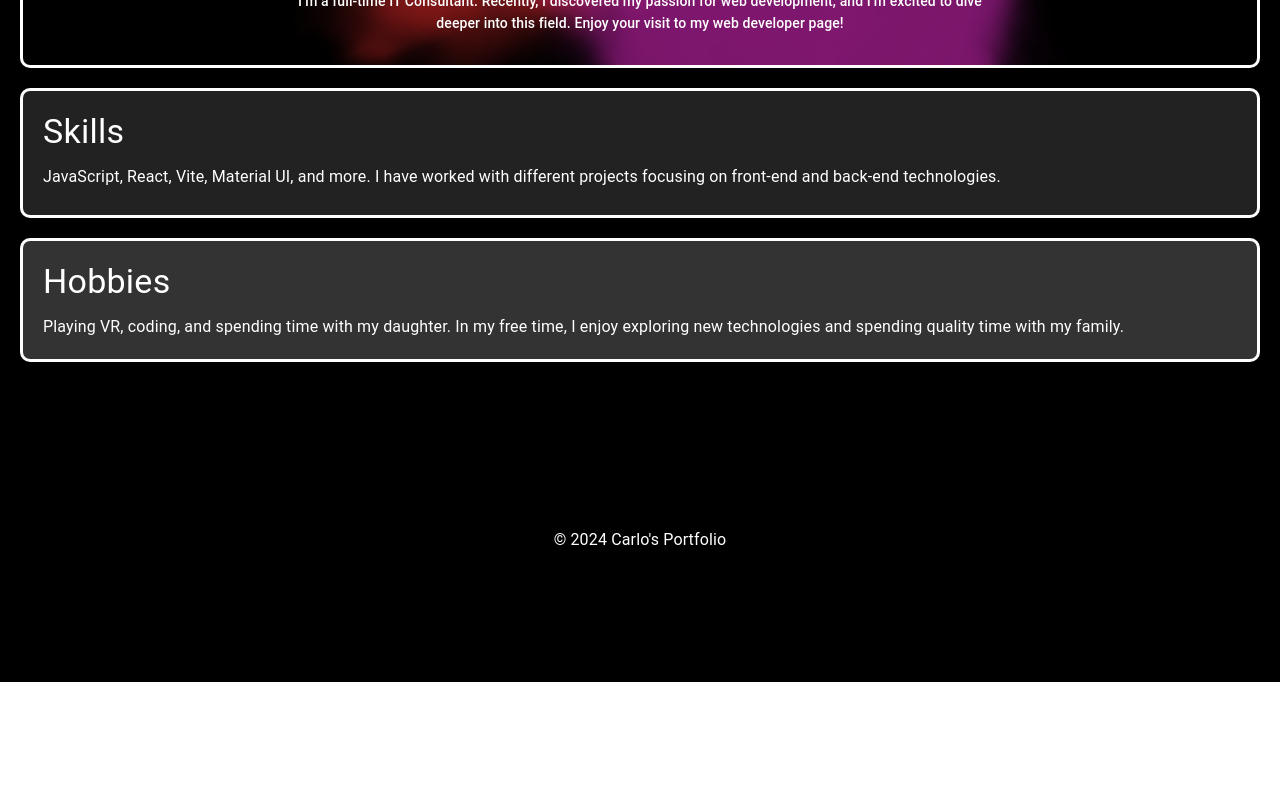
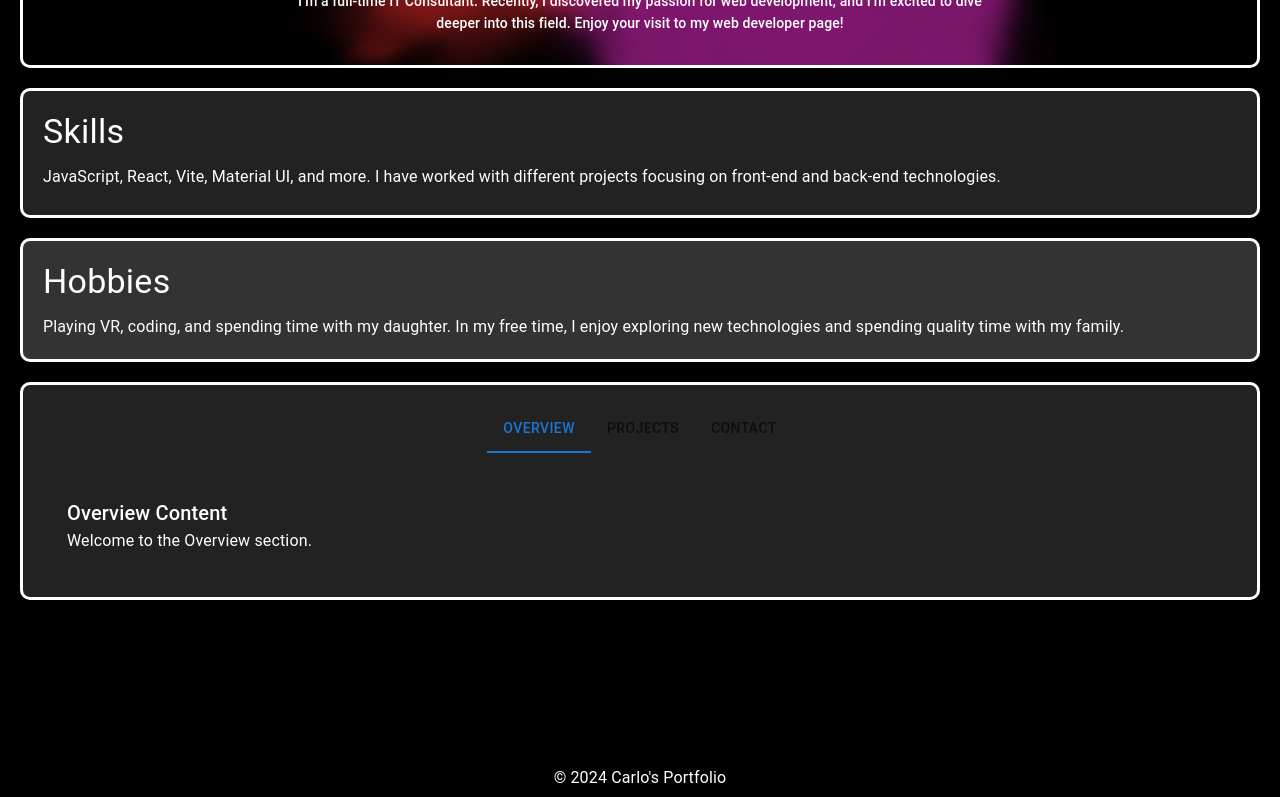
Before and after one commit to carlyn1918/cblportfoliooct24, a React (Vite) app: page / in a window 1280 px wide. Shown: the part 481-1278 px from the top of the page. Before the commit the page ends 1163 px from the top, so only its background shows below. Built offline with nearby package versions, Linux system fonts and the light colour scheme.

Commit message:
added tabs component

```diff
--- /dev/null
+++ b/src/components/MyTabs.jsx
@@ -0,0 +1,73 @@
+import React, { useState } from 'react';
+import { Tabs, Tab, Box, Typography } from '@mui/material';
+
+export default function MyTabs() {
+  const [activeTab, setActiveTab] = useState(0);
+
+  // Handle tab switching
+  const handleTabChange = (event, newValue) => {
+    setActiveTab(newValue);
+  };
+
+  return (
+    <Box sx={{
+        width: "100%",
+        maxWidth: "1800px",
+        border: "3px solid #fff", // White border
+        borderRadius: "10px",
+        padding: "20px",
+        backgroundColor: "#222", // Slightly darker black for contrast
+        color: "#fff", // White text
+        wordWrap: "break-word",
+        boxSizing: "border-box",
+        transition: "all 0.3s ease-in-out",
+      }}>
+      {/* Tabs */}
+      <Tabs
+        value={activeTab}
+        onChange={handleTabChange}
+        centered
+        sx={{ marginBottom: '20px' }}
+      >
+        <Tab label="Overview" />
+        <Tab label="Projects" />
+        <Tab label="Contact" />
+      </Tabs>
+
+      {/* Tab Content */}
+      <TabPanel value={activeTab} index={0}>
+        <Typography variant="h6">Overview Content</Typography>
+        <Typography>Welcome to the Overview section.</Typography>
+      </TabPanel>
+      <TabPanel value={activeTab} index={1}>
+        <Typography variant="h6">Projects Content</Typography>
+        <Typography>Here are some of my recent projects.</Typography>
+      </TabPanel>
+      <TabPanel value={activeTab} index={2}>
+        <Typography variant="h6">Contact Content</Typography>
+        <Typography>Get in touch with me here.</Typography>
+      </TabPanel>
+    </Box>
+  );
+}
+
+// TabPanel Component to render content based on selected tab
+function TabPanel(props) {
+  const { children, value, index, ...other } = props;
+
+  return (
+    <div
+      role="tabpanel"
+      hidden={value !== index}
+      id={`tabpanel-${index}`}
+      aria-labelledby={`tab-${index}`}
+      {...other}
+    >
+      {value === index && (
+        <Box sx={{ p: 3 }}>
+          {children}
+        </Box>
+      )}
+    </div>
+  );
+}
--- a/src/pages/AboutMe.jsx
+++ b/src/pages/AboutMe.jsx
@@ -4,6 +4,7 @@ import FacebookIcon from "@mui/icons-material/Facebook";
 import TwitterIcon from "@mui/icons-material/Twitter";
 import LinkedInIcon from "@mui/icons-material/LinkedIn";
 import GitHubIcon from "@mui/icons-material/GitHub";
+import MyTabs from "../components/MyTabs";
 
 const AboutMe = () => {
   return (
@@ -315,6 +316,7 @@ const AboutMe = () => {
             with my family.
           </Typography>
         </Box>
+        <MyTabs />
       </Box>
     </>
   );
```
